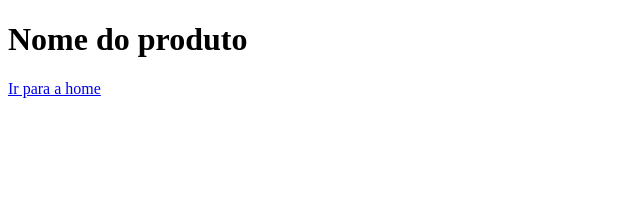
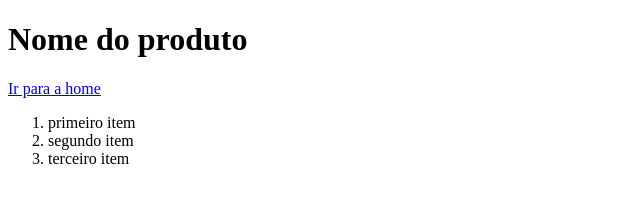
Before and after one commit to leandro-M/conquista-gitflow-teste, a plain HTML site: page products.html in a window 1280 px wide. Shown: the whole page, without its empty margins (0-640 px from the left). Drawn offline with Linux system fonts and the light colour scheme.

Commit message:
feat(adicao-produto): adicionado listagem de produtos (1-2)

```diff
--- a/products.html
+++ b/products.html
@@ -9,5 +9,11 @@
     <h1>Nome do produto</h1>
 
     <a href="./index.html">Ir para a home</a>
+    <ol>
+        <li>primeiro item</li>
+        <li>segundo item</li>
+        <li>terceiro item</li>
+    </ol>
+
 </body>
 </html>
```
